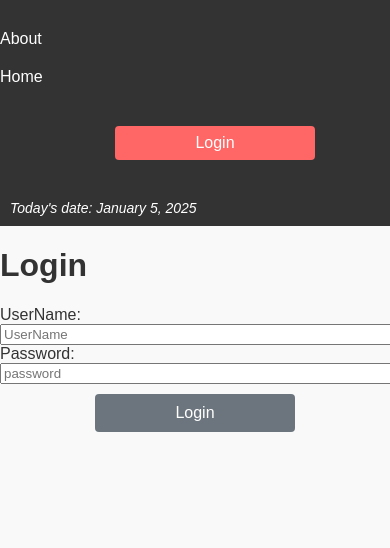
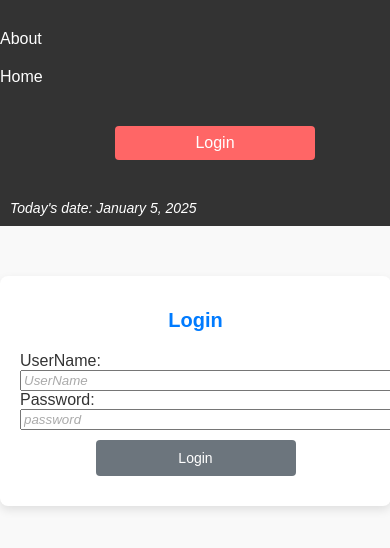
Before and after one commit to MichalHir/Food-Tracker-React, a React (Create React App) app: page /login in a window 390 px wide. Shown: the top 548 px of the page. Built offline with nearby package versions, Linux system fonts and the light colour scheme.

Commit message:
pages dont work when not logged in

```diff
--- a/src/App.css
+++ b/src/App.css
@@ -49,20 +49,45 @@ body {
   outline: none;
 }
 
-/* Select Dropdown */
-.form-container select {
-  width: 100%;
-  padding: 10px;
-  margin-bottom: 20px;
-  border: 1px solid #ccc;
-  border-radius: 4px;
-  font-size: 14px;
-  background-color: #fff;
+/* Smaller and more compact select dropdown */
+select {
+  width: 100%; /* Full-width dropdown */
+  padding: 6px; /* Smaller padding */
+  font-size: 14px; /* Smaller font size */
+  border: 1px solid #ccc; /* Border color and style */
+  border-radius: 4px; /* Slightly rounded corners */
+  background-color: #f9f9f9; /* Background color */
+  appearance: none; /* Remove default arrow in some browsers */
+  outline: none; /* Remove focus outline */
+  cursor: pointer; /* Pointer cursor on hover */
+  box-sizing: border-box; /* Include padding and border in width */
 }
 
-.form-container select:focus {
-  border-color: #007bff;
-  outline: none;
+/* Style for the options inside the dropdown */
+select option {
+  padding: 5px; /* Smaller padding inside each option */
+  font-size: 14px; /* Smaller font size for options */
+  background-color: #fff; /* Background color */
+  color: #333; /* Text color */
+}
+
+/* Hover effect for options (for some browsers) */
+select option:hover {
+  background-color: #f0f0f0; /* Highlight on hover */
+  color: #000; /* Text color on hover */
+}
+
+/* Styles for when the select element is focused */
+select:focus {
+  border-color: #007bff; /* Blue border on focus */
+  box-shadow: 0 0 3px rgba(0, 123, 255, 0.3); /* Subtle glow effect */
+}
+
+/* Disabled select styling */
+select:disabled {
+  background-color: #e9ecef; /* Gray background */
+  color: #6c757d; /* Gray text */
+  cursor: not-allowed; /* Not-allowed cursor */
 }
 
 /* Buttons */
@@ -466,3 +491,63 @@ h2 {
 .search-input {
   margin-bottom: 10px;
 }
+
+/* login */
+/* Centered and styled container for the login form */
+.login-container {
+  max-width: 400px; /* Set a max width for the form */
+  margin: 50px auto; /* Center the form horizontally and add top margin */
+  padding: 20px; /* Add padding inside the container */
+  background-color: #fff; /* White background */
+  border-radius: 8px; /* Rounded corners */
+  box-shadow: 0 4px 10px rgba(0, 0, 0, 0.1); /* Subtle shadow for depth */
+}
+
+/* Styling for the form title */
+.login-container h1 {
+  font-size: 24px; /* Larger font size */
+  text-align: center; /* Center the title */
+  color: #007bff; /* Bright blue color */
+  margin-bottom: 20px; /* Add spacing below the title */
+}
+
+/* Styling for text and password input fields */
+.login-container input[type='text'],
+.login-container input[type='password'] {
+  width: 100%; /* Full-width inputs */
+  padding: 10px; /* Add padding inside the inputs */
+  margin-bottom: 15px; /* Add spacing between inputs */
+  font-size: 14px; /* Font size for better readability */
+  border: 1px solid #ccc; /* Subtle border */
+  border-radius: 4px; /* Rounded corners */
+  box-sizing: border-box; /* Include padding and border in width */
+}
+
+/* Add focus styles for inputs */
+.login-container input[type='text']:focus,
+.login-container input[type='password']:focus {
+  border-color: #007bff; /* Blue border on focus */
+  box-shadow: 0 0 5px rgba(0, 123, 255, 0.3); /* Glow effect on focus */
+  outline: none; /* Remove default focus outline */
+}
+
+.login-container input:hover {
+  border-color: #0056b3; /* Slightly darker blue border */
+}
+.login-container input::placeholder {
+  color: #aaa; /* Light gray for placeholder text */
+  font-style: italic; /* Italic placeholder text */
+}
+@media (max-width: 768px) {
+  .login-container {
+    width: 90%; /* Reduce width for smaller screens */
+  }
+
+  .login-container h1 {
+    font-size: 20px; /* Smaller title size */
+  }
+
+  .login-container button {
+    font-size: 14px; /* Smaller button text */
+  }
+}
--- a/src/components/AddFood.js
+++ b/src/components/AddFood.js
@@ -11,7 +11,6 @@ function AddFood() {
   const [host, setHost] = useState('http://127.0.0.1:8000/')
   const [message, setMessage] = useState('')
   const [messageType, setMessageType] = useState('') // 'success' or 'error'
-
   useEffect(() => {
     axios
       .get(`${host}api/foodTypes/`)
@@ -105,6 +104,8 @@ function AddFood() {
   }
   return (
     <div className="form-container">
+      {localStorage.getItem('token') ? (
+        <>
           <h1>Add a Food</h1>
           <label for="name">Name:</label>
           <input
@@ -148,6 +149,10 @@ function AddFood() {
           <button onClick={goToHomePage} type="button">
             back
           </button>
+        </>
+      ) : (
+        <p className="text-center">Please log in to view meals.</p>
+      )}
     </div>
   )
 }
--- a/src/components/AddMeal.js
+++ b/src/components/AddMeal.js
@@ -93,6 +93,8 @@ function AddMeal() {
   }
   return (
     <div className="form-container">
+      {localStorage.getItem('token') ? (
+        <>
           <h1>Add a Meal</h1>
           <label for="date">Date:</label>
           <input
@@ -166,6 +168,10 @@ function AddMeal() {
           <button onClick={goToHomePage} type="button">
             back
           </button>
+        </>
+      ) : (
+        <p className="text-center">Please log in to view meals.</p>
+      )}
     </div>
   )
 }
--- a/src/components/Login.js
+++ b/src/components/Login.js
@@ -18,7 +18,7 @@ function Login() {
       password: password,
     }
     axios
-      .post('http://127.0.0.1:8000/login/', loginData)
+      .post(`${host}login/`, loginData)
       .then((response) => {
         console.log(response.data.access)
         const token = jwtDecode(response.data.access)
@@ -41,7 +41,7 @@ function Login() {
     // }
   }
   return (
-    <div>
+    <div className="login-container">
       <div>{message}</div>
       <h1>Login</h1>
       UserName:
--- a/src/components/MealsContainer.js
+++ b/src/components/MealsContainer.js
@@ -2,8 +2,6 @@ import React, { useContext, useEffect, useState } from 'react'
 import axios from 'axios'
 import MealContext from './MealContext'
 import { useNavigate } from 'react-router-dom'
-import FoodContext from './FoodContext'
-import LoginContext from './LoginContext'
 
 function MealsContainer() {
   const [foods, setFoods] = useState([])
```
Lines whose indentation alone changed are shown as unchanged.
